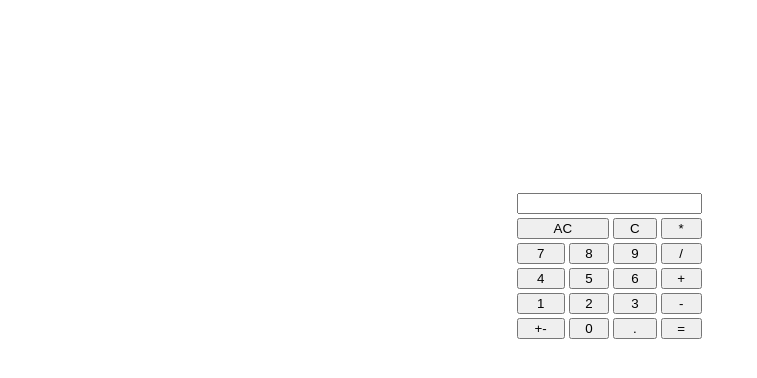
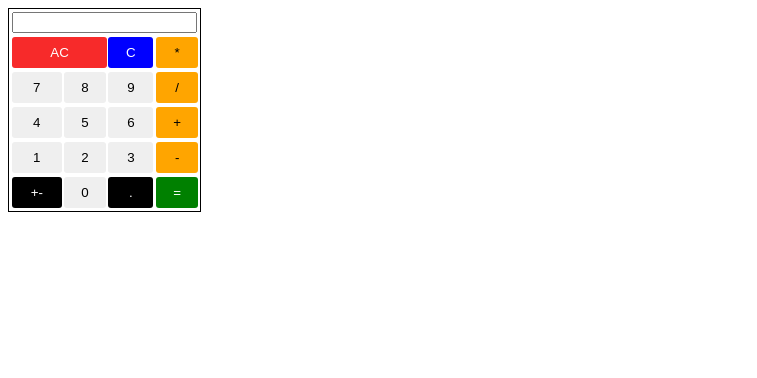
Before and after one commit to Alcadeius/revoU, a plain HTML site: page index.html in a window 1280 px wide. Shown: the whole page, without its empty margins (0-757 px from the left). Drawn offline with Linux system fonts and the light colour scheme.

Commit message:
update css

```diff
--- a/index.html
+++ b/index.html
@@ -3,11 +3,32 @@
   <head>
     <style>
       table {
-        margin-left: 40%;
-        margin-top: 15%;
+        border: 1px solid black;
       }
       button {
-        width: 100%;
+        width: 103%;
+        border: 1px solid transparent;
+        border-radius: 3px;
+        padding: 7px;
+      }
+      .red {
+        color: white;
+        background-color: rgb(247, 42, 42);
+      }
+      .biru {
+        color: white;
+        background-color: blue;
+      }
+      .operator {
+        background-color: orange;
+      }
+      .black {
+        color: white;
+        background-color: black;
+      }
+      .green {
+        color: white;
+        background-color: green;
       }
     </style>
     <meta charset="UTF-8" />
@@ -20,33 +41,33 @@
         <th colspan="4"><input type="text" /></th>
       </tr>
       <tr>
-        <td colspan="2"><button>AC</button></td>
-        <td><button>C</button></td>
-        <td><button>*</button></td>
+        <td colspan="2"><button class="red">AC</button></td>
+        <td><button class="biru">C</button></td>
+        <td><button class="operator">*</button></td>
       </tr>
       <tr>
         <td><button>7</button></td>
         <td><button>8</button></td>
         <td><button>9</button></td>
-        <td><button>/</button></td>
+        <td><button class="operator">/</button></td>
       </tr>
       <tr>
         <td><button>4</button></td>
         <td><button>5</button></td>
         <td><button>6</button></td>
-        <td><button>+</button></td>
+        <td><button class="operator">+</button></td>
       </tr>
       <tr>
         <td><button>1</button></td>
         <td><button>2</button></td>
         <td><button>3</button></td>
-        <td><button>-</button></td>
+        <td><button class="operator">-</button></td>
       </tr>
       <tr>
-        <td><button>+-</button></td>
+        <td><button class="black">+-</button></td>
         <td><button>0</button></td>
-        <td><button>.</button></td>
-        <td><button>=</button></td>
+        <td><button class="black">.</button></td>
+        <td><button class="green">=</button></td>
       </tr>
     </table>
   </body>
```
